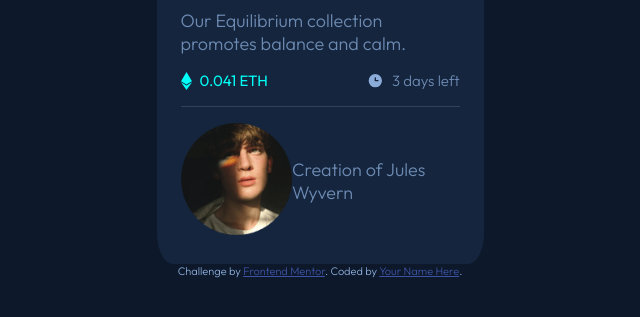
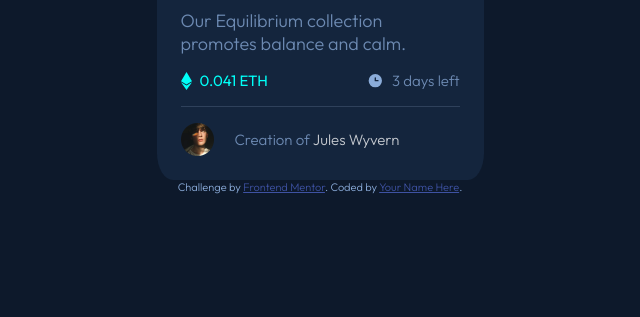
Before and after one commit to iamindika/nft-preview-card-component-main, a React app: page / in a window 1280 px wide. Shown: the part 363-680 px from the top of the page, without its empty margins (320-960 px from the left). Built offline with nearby package versions, Linux system fonts and the light colour scheme.

Commit message:
define nft author styles

```diff
--- a/src/styles/index.css
+++ b/src/styles/index.css
@@ -8,19 +8,24 @@ body {
   font: 300 1.125rem 'Outfit', sans-serif;
 }
 
+.nft-desc__title,
+.nft-author__info--highlight {
+  color: hsl(0, 0%, 100%);
+}
+
 .nft-desc__title {
-  color: hsl(0, 0%, 100%);
   font-weight: 400;
   font-size: 1.3125rem;
-}
-
-.nft-stats {
-  font-size: 0.9375rem;
 }
 
 .nft-stats__rank {
   color: hsl(178, 100%, 50%);
   font-weight: 400;
+}
+
+.nft-stats,
+.nft-author__info {
+  font-size: 0.9375rem;
 }
 
 img {
@@ -74,6 +79,20 @@ img {
   margin-right: .5rem;
 }
 
+.nft-author {
+  justify-content: space-between;
+  width: 219px;
+}
+
+.nft-author__avatar {
+  width: 33px;
+  height: 33px;
+}
+
+.nft-author__info {
+  margin: 0
+}
+
 .attribution {
   font-size: 11px;
   text-align: center;
```
